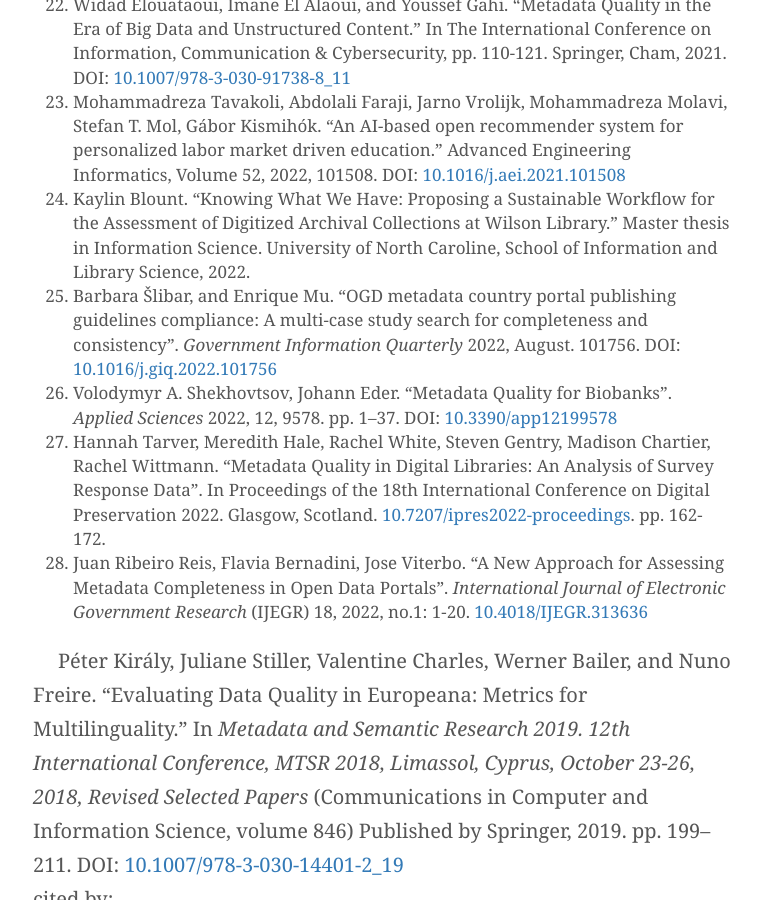
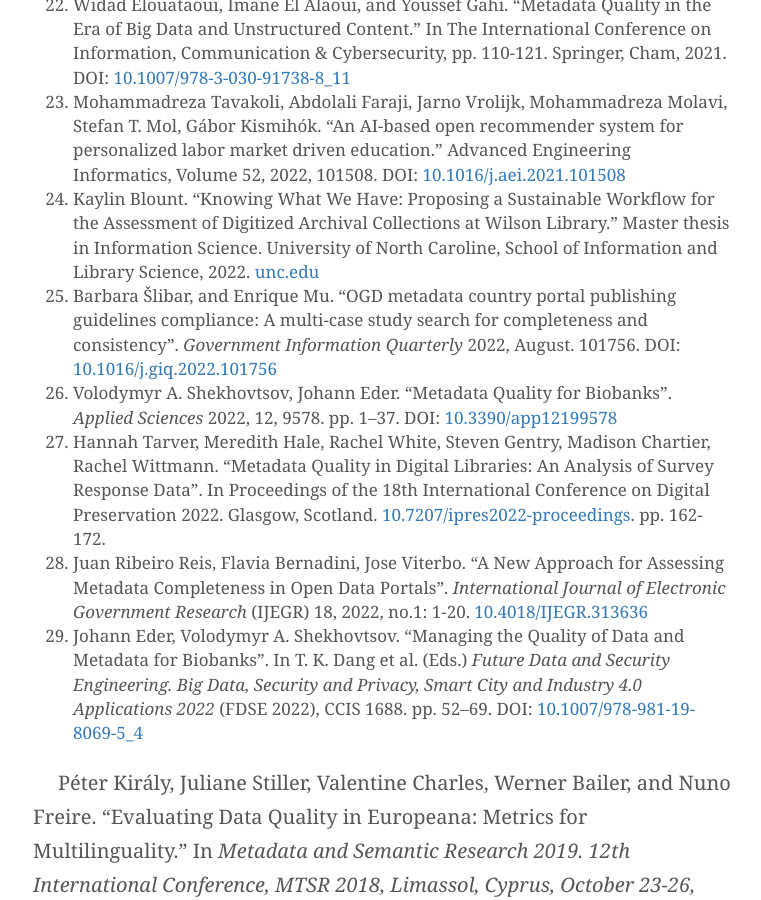
Before and after one commit to pkiraly/pkiraly.github.io, a Jekyll site: the page built from about.md, in a window 1280 px wide and 900 px high, scrolled down 7083 px. Shown: the whole window, without its empty margins (257-1018 px from the left). Built offline with Jekyll 4.4.1, drawn with Linux system fonts in a browser that asks for light colours; nearby versions of some CDN libraries; some web fonts are replaced; comment, search, counter and statistics services are not loaded.

Commit message:
Eder - Shekhovtsov, 2022b

```diff
--- a/about.md
+++ b/about.md
@@ -124,11 +124,12 @@ cited by:<br/>
 21. Vladimir A. Shekhovtsov and Johann Eder. "Data Item Quality for Biobanks." In _Transactions on Large-Scale Data-and Knowledge-Centered Systems_ L, Springer, Berlin, Heidelberg, 2021. pp. 77-115. DOI: [10.1007/978-3-662-64553-6_5](https://doi.org/10.1007/978-3-662-64553-6_5)
 22. Widad Elouataoui, Imane El Alaoui, and Youssef Gahi. "Metadata Quality in the Era of Big Data and Unstructured Content." In The International Conference on Information, Communication & Cybersecurity, pp. 110-121. Springer, Cham, 2021. DOI: [10.1007/978-3-030-91738-8_11](https://doi.org/10.1007/978-3-030-91738-8_11)
 23. Mohammadreza Tavakoli, Abdolali Faraji, Jarno Vrolijk, Mohammadreza Molavi, Stefan T. Mol, Gábor Kismihók. "An AI-based open recommender system for personalized labor market driven education." Advanced Engineering Informatics, Volume 52, 2022, 101508. DOI: [10.1016/j.aei.2021.101508](https://doi.org/10.1016/j.aei.2021.101508)
-24. Kaylin Blount. "Knowing What We Have: Proposing a Sustainable Workflow for the Assessment of Digitized Archival Collections at Wilson Library." Master thesis in Information Science. University of North Caroline, School of Information and Library Science, 2022.
+24. Kaylin Blount. "Knowing What We Have: Proposing a Sustainable Workflow for the Assessment of Digitized Archival Collections at Wilson Library." Master thesis in Information Science. University of North Caroline, School of Information and Library Science, 2022. [unc.edu](https://cdr.lib.unc.edu/concern/masters_papers/x059cj11d)
 25. Barbara Šlibar, and Enrique Mu. "OGD metadata country portal publishing guidelines compliance: A multi-case study search for completeness and consistency". *Government Information Quarterly* 2022, August. 101756. DOI: [10.1016/j.giq.2022.101756](https://doi.org/10.1016/j.giq.2022.101756)
 26. Volodymyr A. Shekhovtsov, Johann Eder. "Metadata Quality for Biobanks". _Applied Sciences_ 2022, 12, 9578. pp. 1--37. DOI: [10.3390/app12199578](https://doi.org/10.3390/app12199578)
 27. Hannah Tarver, Meredith Hale, Rachel White, Steven Gentry, Madison Chartier, Rachel Wittmann. "Metadata Quality in Digital Libraries: An Analysis of Survey Response Data". In Proceedings of the 18th International Conference on Digital Preservation 2022. Glasgow, Scotland. [10.7207/ipres2022-proceedings](https://doi.org/10.7207/ipres2022-proceedings). pp. 162-172.
 28. Juan Ribeiro Reis, Flavia Bernadini, Jose Viterbo. "A New Approach for Assessing Metadata Completeness in Open Data Portals". _International Journal of Electronic Government Research_ (IJEGR) 18, 2022, no.1: 1-20. [10.4018/IJEGR.313636](http://doi.org/10.4018/IJEGR.313636)
+29. Johann Eder, Volodymyr A. Shekhovtsov. "Managing the Quality of Data and Metadata for Biobanks". In T. K. Dang et al. (Eds.) _Future Data and Security Engineering. Big Data, Security and Privacy, Smart City and Industry 4.0 Applications 2022_ (FDSE 2022), CCIS 1688. pp. 52–69. DOI: [10.1007/978-981-19-8069-5_4](https://doi.org/10.1007/978-981-19-8069-5_4)
 
 Péter Király, Juliane Stiller, Valentine Charles, Werner Bailer, and Nuno Freire. “Evaluating Data Quality in Europeana: Metrics for Multilinguality.” In *Metadata and Semantic Research 2019. 12th International Conference, MTSR 2018, Limassol, Cyprus, October 23-26, 2018, Revised Selected Papers* (Communications in Computer and Information Science, volume 846) Published by Springer, 2019. pp. 199–211. DOI: [10.1007/978-3-030-14401-2_19](https://doi.org/10.1007/978-3-030-14401-2_19)<br/>
 cited by:<br/>
```
